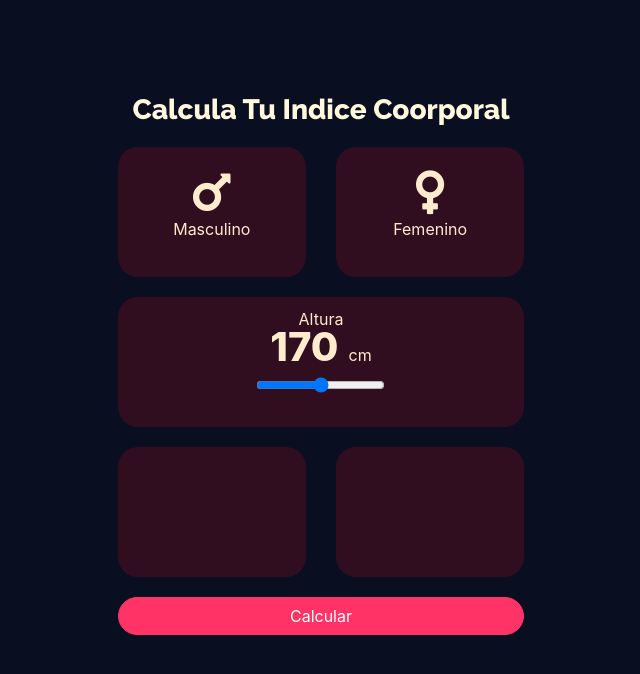
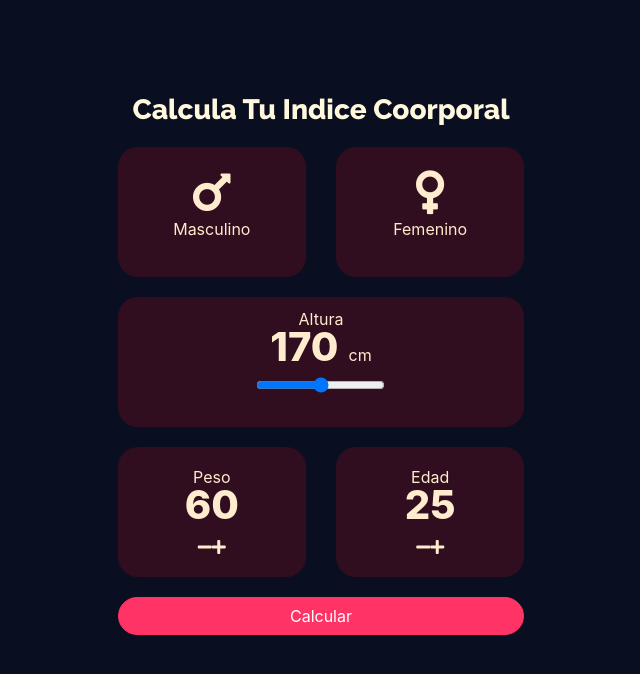
Before and after one commit to alejahndro02/indiceCoorporal, an Angular app: page / in a window 1280 px wide. Shown: the top 674 px of the page, without its empty margins (319-959 px from the left). Built offline with nearby package versions, Linux system fonts and the light colour scheme.

Commit message:
Se maqueto la tarjeta de edad y peso

```diff
--- a/src/app/components/inicio/inicio.component.html
+++ b/src/app/components/inicio/inicio.component.html
@@ -35,10 +35,28 @@
         </div>
         <div class="row">
             <div class="col-lg-6">
-                <div class="fondoItem"></div>
+                <div class="fondoItem">
+                    <div class="contenedor">
+                        <p>Peso</p>
+                        <div class="numero">60</div>
+                        <div>
+                            <i class="fas fa-minus signos"></i>
+                            <i class="fas fa-plus signos"></i>
+                        </div>
+                    </div>
+                </div>
             </div>
             <div class="col-lg-6">
-                <div class="fondoItem"></div>
+                <div class="fondoItem">
+                    <div class="contenedor">
+                        <p>Edad</p>
+                        <div class="numero">25</div>
+                        <div>
+                            <i class="fas fa-minus signos"></i>
+                            <i class="fas fa-plus signos"></i>
+                        </div>
+                    </div>
+                </div>
             </div>
         </div>
         <div class="row">
```
